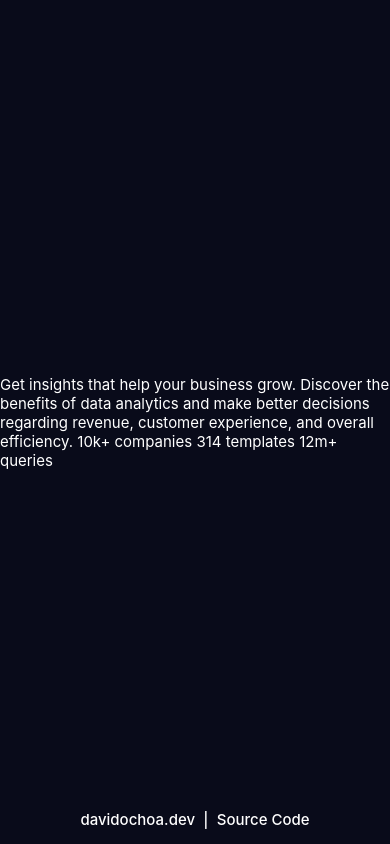
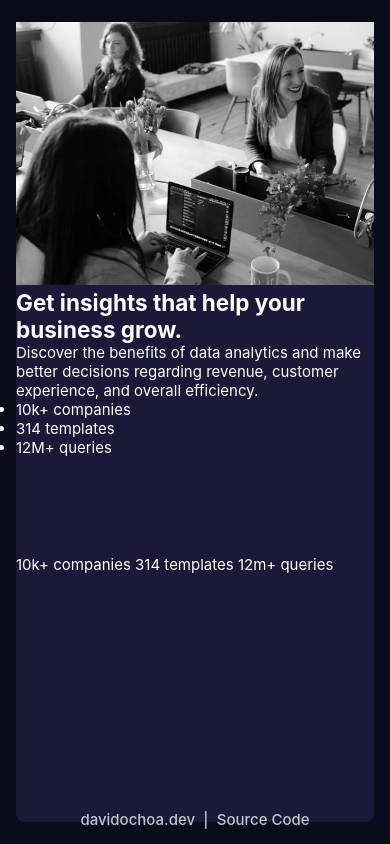
Before and after one commit to davidochoadev/stats-preview-card-component, a plain HTML site: page index.html in a window 390 px wide. Drawn offline with Linux system fonts and the light colour scheme.

Commit message:
🎨Feat: Finished Structure of Mobile Layout

```diff
--- a/css/style.css
+++ b/css/style.css
@@ -35,6 +35,18 @@ body {
 /*
    MAIN SECTION
 */
+.main__container {
+   background: var(--dark-desaturated-blue);
+   margin: 1rem;
+   height: max-content;
+   display: grid;
+   border-radius: 0.5rem;
+   max-width: 100%;
+   grid-template-rows: 1fr 1fr 1fr;
+}
+.main__picture-img {
+   width: 100%;
+}
 /*
    FOOTER SECTION
 */
@@ -47,7 +59,7 @@ body {
    text-align: center;
 }
 .author__section > * {
-   color: var(--cyan);
+   color: var(--slightly-transparent-white-main-paragraph);
    font-weight: 500;
 }
 .author__section > .author__spacer {
@@ -58,5 +70,5 @@ body {
    transition: .3s ease-out;
 }
 .author__section > .author__anchor:hover {
-   color: var(--bright-yellow);
+   color: var(--soft-violet);
 }
--- a/index.html
+++ b/index.html
@@ -21,16 +21,41 @@
   </style>
 </head>
 <body>
+  <main class="main__container">
+    <picture class="main__picture">
+        <source srcset="./images/image-header-desktop.jpg" media="(min-width: 500px)">
+        <img src="./images/image-header-mobile.jpg" alt="Getting Insights that help your business by our team" class="main__picture-img">
+    </picture>
+    <section class="main__content">
+      <h1 class="main__title">Get <span class="main__title--highlighted">insights</span> that help your business grow.</h1>
+      <p class="main__description">
+        Discover the benefits of data analytics and make better decisions regarding revenue, customer
+        experience, and overall efficiency.
+      </p>
+      <ul role="list" class="main__stats-container">
+        <li role="listitem">
+          <p class="main__stats">10k+
+            <span class="main__stats--description">companies</span>
+          </p>
+        </li>
+        <li role="listitem">
+          <p class="main__stats">314
+            <span class="main__stats--description">templates</span>
+          </p>
+        </li>
+        <li role="listitem">
+          <p class="main__stats">12M+
+            <span class="main__stats--description">queries</span>
+          </p>
+        </li>
+      </ul>
 
-  Get insights that help your business grow.
+    </section>
 
-  Discover the benefits of data analytics and make better decisions regarding revenue, customer
-  experience, and overall efficiency.
-
-  10k+ companies
-  314 templates
-  12m+ queries
-
+    10k+ companies
+    314 templates
+    12m+ queries
+  </main>
   <footer class="author__section">
     <a href="https://davidochoa.fly.dev" target="_blank" class="author__anchor">davidochoa.dev</a>
     <span class="author__spacer">|</span>
```
